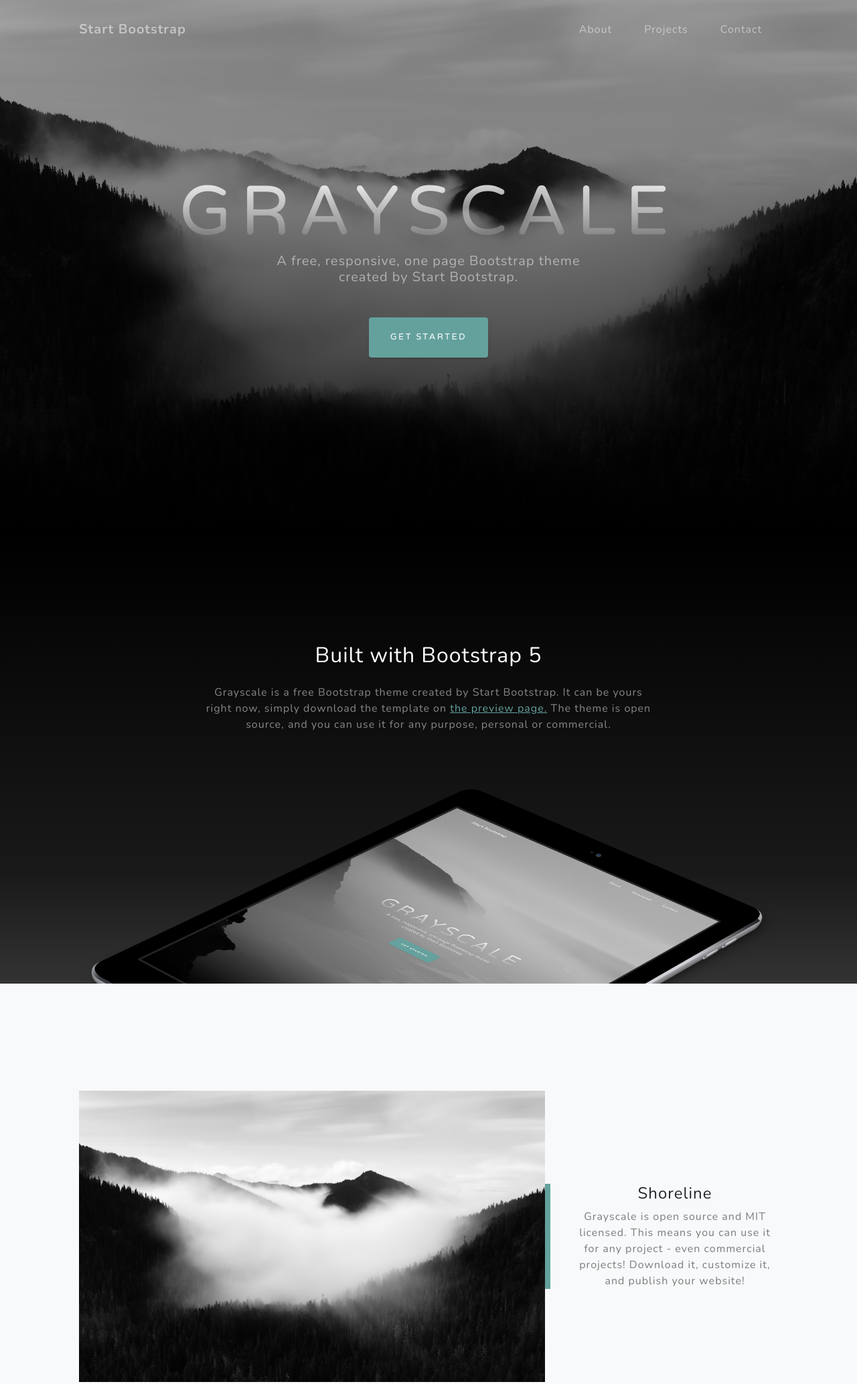
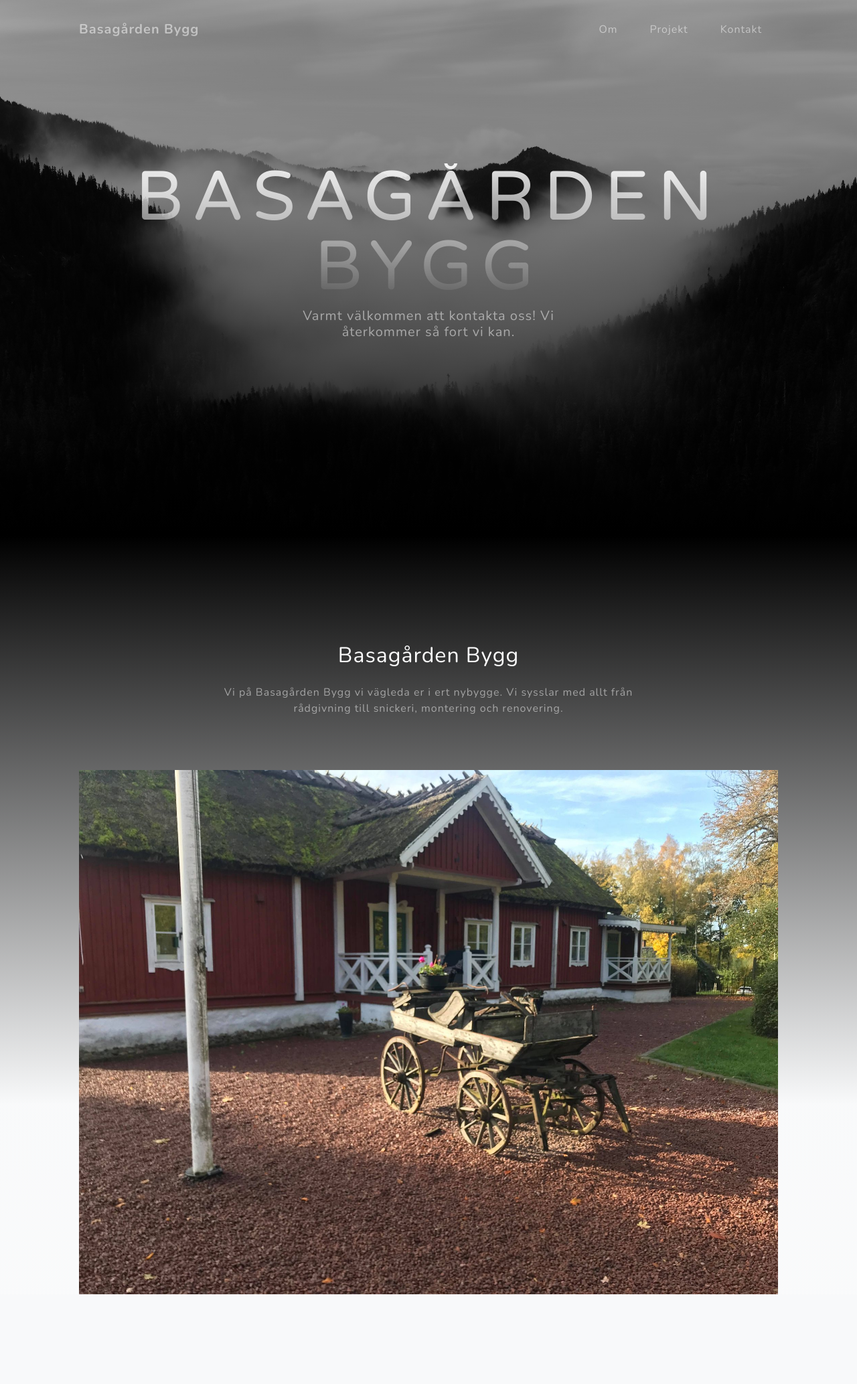
Before and after one commit to BasagardenBygg/basagardenbygg.github.io, a plain HTML site: page index.html in a window 1280 px wide. Shown: the top 2067 px of the page at 67% size. Drawn offline with nearby package versions, Linux system fonts and the light colour scheme.

Commit message:
Lagt till lite temp bilder

```diff
--- a/index.html
+++ b/index.html
@@ -19,16 +19,16 @@
         <!-- Navigation-->
         <nav class="navbar navbar-expand-lg navbar-light fixed-top" id="mainNav">
             <div class="container px-4 px-lg-5">
-                <a class="navbar-brand" href="#page-top">Start Bootstrap</a>
+                <a class="navbar-brand" href="#page-top">Basagården Bygg</a>
                 <button class="navbar-toggler navbar-toggler-right" type="button" data-bs-toggle="collapse" data-bs-target="#navbarResponsive" aria-controls="navbarResponsive" aria-expanded="false" aria-label="Toggle navigation">
                     Menu
                     <i class="fas fa-bars"></i>
                 </button>
                 <div class="collapse navbar-collapse" id="navbarResponsive">
                     <ul class="navbar-nav ms-auto">
-                        <li class="nav-item"><a class="nav-link" href="#about">About</a></li>
-                        <li class="nav-item"><a class="nav-link" href="#projects">Projects</a></li>
-                        <li class="nav-item"><a class="nav-link" href="#signup">Contact</a></li>
+                        <li class="nav-item"><a class="nav-link" href="#about">Om</a></li>
+                        <li class="nav-item"><a class="nav-link" href="#projects">Projekt</a></li>
+                        <li class="nav-item"><a class="nav-link" href="#signup">Kontakt</a></li>
                     </ul>
                 </div>
             </div>
@@ -38,9 +38,8 @@
             <div class="container px-4 px-lg-5 d-flex h-100 align-items-center justify-content-center">
                 <div class="d-flex justify-content-center">
                     <div class="text-center">
-                        <h1 class="mx-auto my-0 text-uppercase">Grayscale</h1>
-                        <h2 class="text-white-50 mx-auto mt-2 mb-5">A free, responsive, one page Bootstrap theme created by Start Bootstrap.</h2>
-                        <a class="btn btn-primary" href="#about">Get Started</a>
+                        <h1 class="mx-auto my-0 text-uppercase">Basagården Bygg</h1>
+                        <h2 class="text-white-50 mx-auto mt-2 mb-5">Varmt välkommen att kontakta oss! Vi återkommer så fort vi kan.</h2>
                     </div>
                 </div>
             </div>
@@ -50,15 +49,13 @@
             <div class="container px-4 px-lg-5">
                 <div class="row gx-4 gx-lg-5 justify-content-center">
                     <div class="col-lg-8">
-                        <h2 class="text-white mb-4">Built with Bootstrap 5</h2>
+                        <h2 class="text-white mb-4">Basagården Bygg</h2>
                         <p class="text-white-50">
-                            Grayscale is a free Bootstrap theme created by Start Bootstrap. It can be yours right now, simply download the template on
-                            <a href="https://startbootstrap.com/theme/grayscale/">the preview page.</a>
-                            The theme is open source, and you can use it for any purpose, personal or commercial.
+                            Vi på Basagården Bygg vi vägleda er i ert nybygge. Vi sysslar med allt från rådgivning till snickeri, montering och renovering.
                         </p>
                     </div>
                 </div>
-                <img class="img-fluid" src="assets/img/ipad.png" alt="..." />
+                <img class="img-fluid" src="assets/img/bassagarden1.jpg" alt="..." />
             </div>
         </section>
         <!-- Projects-->
@@ -66,17 +63,17 @@
             <div class="container px-4 px-lg-5">
                 <!-- Featured Project Row-->
                 <div class="row gx-0 mb-4 mb-lg-5 align-items-center">
-                    <div class="col-xl-8 col-lg-7"><img class="img-fluid mb-3 mb-lg-0" src="assets/img/bg-masthead.jpg" alt="..." /></div>
+                    <div class="col-xl-8 col-lg-7"><img class="img-fluid mb-3 mb-lg-0" src="assets/img/golv.jpg" alt="..." /></div>
                     <div class="col-xl-4 col-lg-5">
                         <div class="featured-text text-center text-lg-left">
-                            <h4>Shoreline</h4>
-                            <p class="text-black-50 mb-0">Grayscale is open source and MIT licensed. This means you can use it for any project - even commercial projects! Download it, customize it, and publish your website!</p>
+                            <h4>Golv</h4>
+                            <p class="text-black-50 mb-0">Renovering med furu och slipning.</p>
                         </div>
                     </div>
                 </div>
                 <!-- Project One Row-->
                 <div class="row gx-0 mb-5 mb-lg-0 justify-content-center">
-                    <div class="col-lg-6"><img class="img-fluid" src="assets/img/demo-image-01.jpg" alt="..." /></div>
+                    <div class="col-lg-6"><img class="img-fluid" src="assets/img/bassagarden1.jpg" alt="..." /></div>
                     <div class="col-lg-6">
                         <div class="bg-black text-center h-100 project">
                             <div class="d-flex h-100">
@@ -91,7 +88,7 @@
                 </div>
                 <!-- Project Two Row-->
                 <div class="row gx-0 justify-content-center">
-                    <div class="col-lg-6"><img class="img-fluid" src="assets/img/demo-image-02.jpg" alt="..." /></div>
+                    <div class="col-lg-6"><img class="img-fluid" src="assets/img/bassagarden2.jpg" alt="..." /></div>
                     <div class="col-lg-6 order-lg-first">
                         <div class="bg-black text-center h-100 project">
                             <div class="d-flex h-100">
```
Also changed, not shown: assets/img/bassagarden1.jpg (added), assets/img/bassagarden2 copy.jpg (added), assets/img/bassagarden2.jpg (added), assets/img/bassagarden3.jpg (added), assets/img/golv.jpg (added), css/styles.css.
